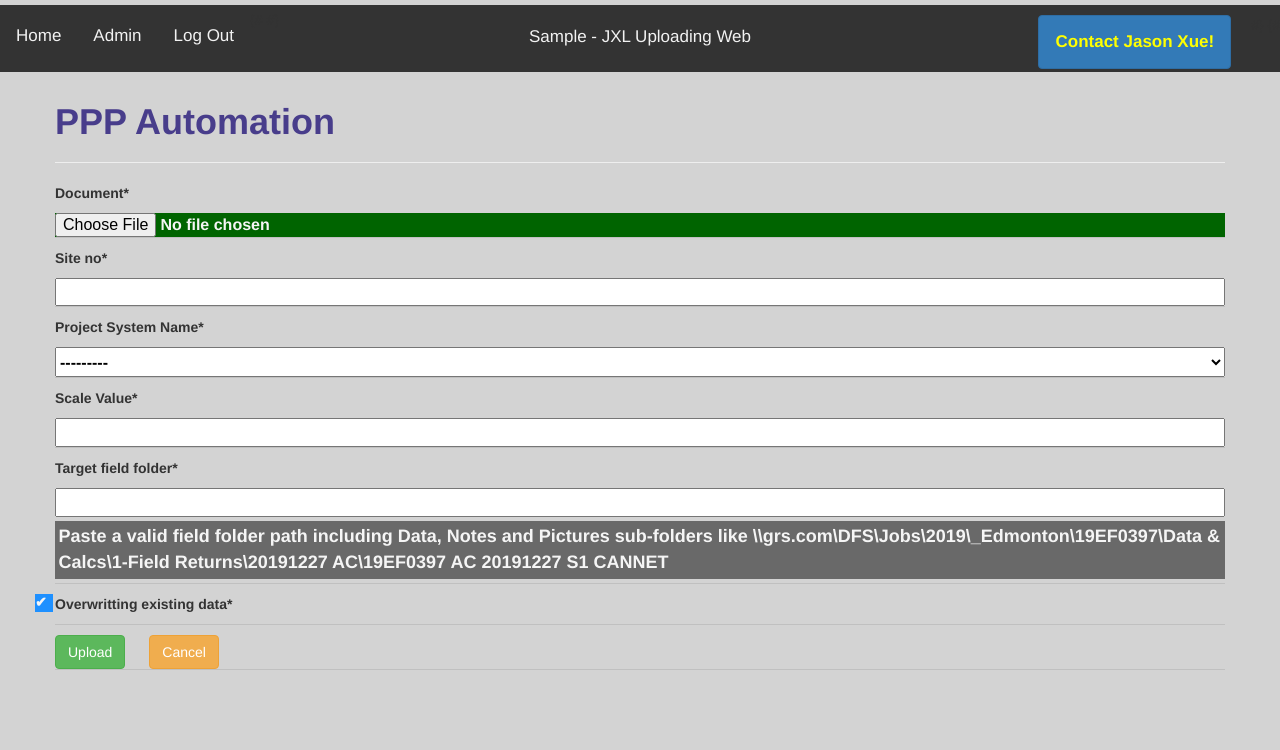
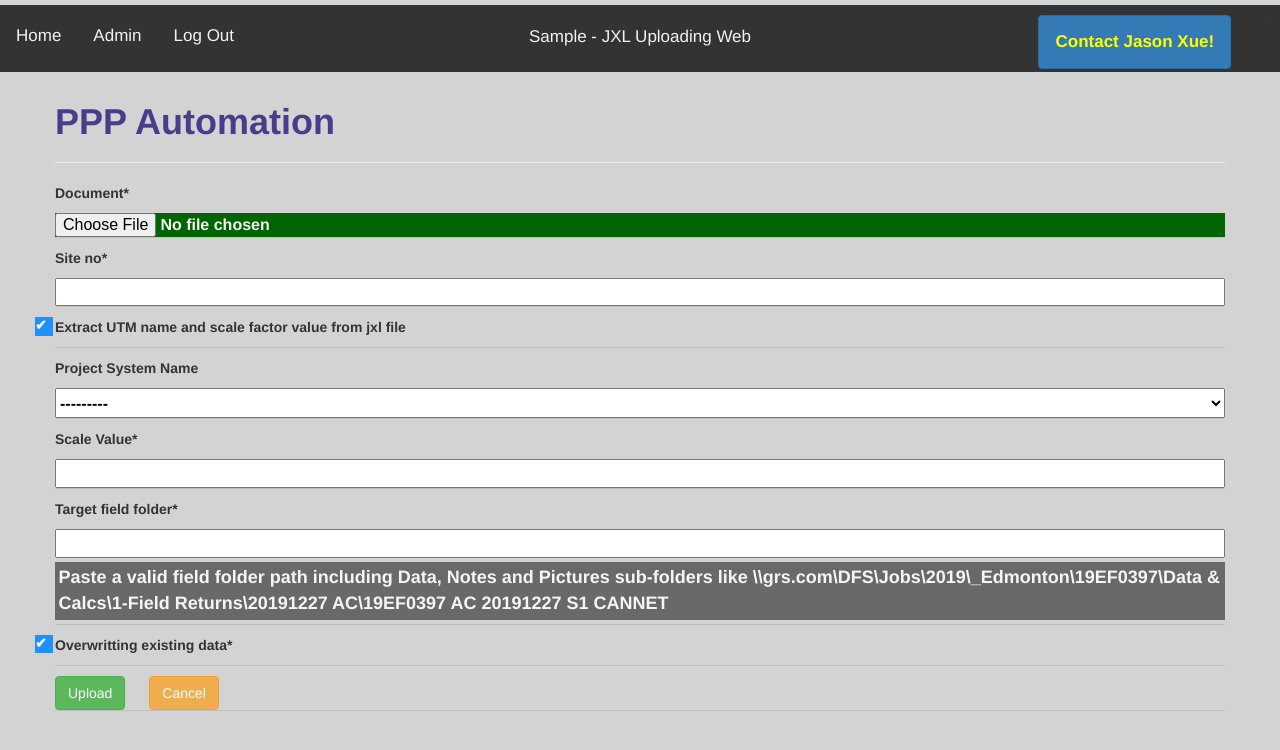
Before and after one commit to csuarez-grs/celery-django-surveyFilesFilesWebChecker, a Django app: page /surveyfiles/ppp_automation/ in a window 1280 px wide. Shown: the top 750 px of the page. Run offline with Django 3.2, Linux system fonts and the light colour scheme; the visitor is signed in with stand-in values (Sample User, id 1); some libraries are stand-ins or nearby versions.

Commit message:
refactor utm name logic on ppp page. change home page workflow link's name

```diff
--- a/surveyfiles/forms.py
+++ b/surveyfiles/forms.py
@@ -177,23 +177,36 @@ class SurveyFileAutomationForm(forms.ModelForm):
 class PPPFileAutomationForm(forms.ModelForm):
     class Meta:
         model = SurveyFileAutomation
-        fields = ['document', 'site_no', 'utm_sr_name', 'scale_value',
+        fields = ['document', 'site_no', 'extract_input_values', 'utm_sr_name', 'scale_value',
                   'target_field_folder',
                   'overwriting']
 
     def __init__(self, *args, **kwargs):
         self.user = kwargs.pop('user')
         super(PPPFileAutomationForm, self).__init__(*args, **kwargs)
-        self.fields['utm_sr_name'].required = True
+        self.fields['utm_sr_name'].required = False
         self.fields['scale_value'].required = True
         self.fields['target_field_folder'].required = True
         self.fields['overwriting'].required = True
         self.fields['overwriting'].initial = True
+        self.fields['extract_input_values'].required = False
+        self.fields['extract_input_values'].initial = True
 
     def clean(self):
         cleaned_data = self.cleaned_data
         logger_request.info('cleaned data: {}'.format(cleaned_data), extra={'username': self.user.username})
         document_name = str(cleaned_data['document'])
+
+        extract_input_values = cleaned_data['extract_input_values']
+        utm_sr_name = cleaned_data['utm_sr_name']
+
+        if document_name[-4:].lower() == '.jxl' and not extract_input_values:
+            logger_request.info('Checking if utm is entered.', extra={'username': self.user.username})
+            if utm_sr_name is None:
+                    raise forms.ValidationError(
+                        _('Please check "Extract UTM names check box or manually select UTM from dropdown list !!!')
+                    )
+
         target_field_folder = self.cleaned_data.get('target_field_folder')
         if target_field_folder is not None:
             target_field_folder = target_field_folder.replace('R:', r'\\grs.com\DFS\JOBS')
@@ -227,6 +240,16 @@ class PPPFileAutomationForm(forms.ModelForm):
         document_path = str(new_jxl_obj.document.file.name)
         logger_request.info('Document path: {}'.format(document_path), extra={'username': self.user.username})
 
+        document_name = os.path.basename(document_path)
+        if document_name[-4:].lower() == '.jxl' and os.path.isfile(document_path):
+            try:
+                utm_sr, scale_value = read_jxl_info(document_path, return_utm_name=True)[0:2]
+                if new_jxl_obj.utm_sr_name is None and utm_sr is not None:
+                    new_jxl_obj.utm_sr_name = utm_sr
+            except Exception as e:
+                logger_request.warning('Failed to extract utm from {}:\n{}'.format(document_path, str(e)),
+                                       extra={'username': self.user.username})
+
         jxl_job_no = validate_jxl_pattern(new_jxl_obj.document)
 
         new_jxl_obj.job_no = jxl_job_no
--- a/templates/home.html
+++ b/templates/home.html
@@ -21,7 +21,7 @@
     <div class="huge-button-div">
 
         <div style="text-align: center">
-            <a class="huge-button" href="{% url 'surveyfiles:jxl_create_view' %}">Upload New JXL</a>
+            <a class="huge-button" href="{% url 'surveyfiles:jxl_create_view' %}">Validation</a>
         </div>
 
 
@@ -35,7 +35,7 @@
 
         {#        {% if request.user|is_ppp_automation_group or request.user.is_superuser %}#}
         <div style="text-align: center">
-            <a class="huge-button" href="{% url 'surveyfiles:ppp_automation_view' %}">PPP Automation</a>
+            <a class="huge-button" href="{% url 'surveyfiles:ppp_automation_view' %}">Create Transmittals</a>
         </div>
         {#        {% endif %}#}
 
```
